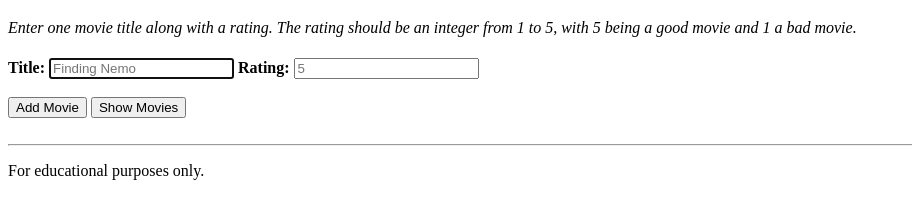
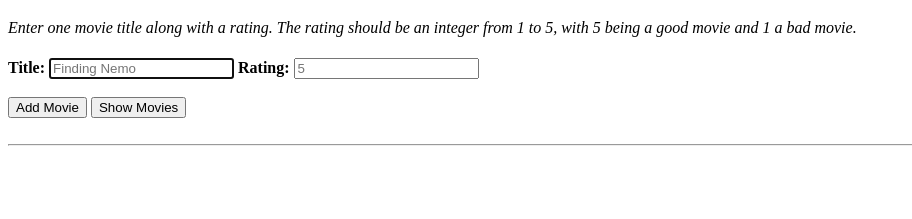
Before and after one commit to Darius-Cooper/ObjectHW, a plain HTML site: page ObjectHW/index.html in a window 1280 px wide. Shown: the part 61-280 px from the top of the page, without its empty margins (0-912 px from the left). Drawn offline with Linux system fonts and the light colour scheme.

Commit message:
Update index.html

```diff
--- a/ObjectHW/index.html
+++ b/ObjectHW/index.html
@@ -38,7 +38,7 @@
         <footer>
                 <br>
                 <hr>
-                <p>For educational purposes only.</p>
+
         </footer>
 </body>
 </html>
```
